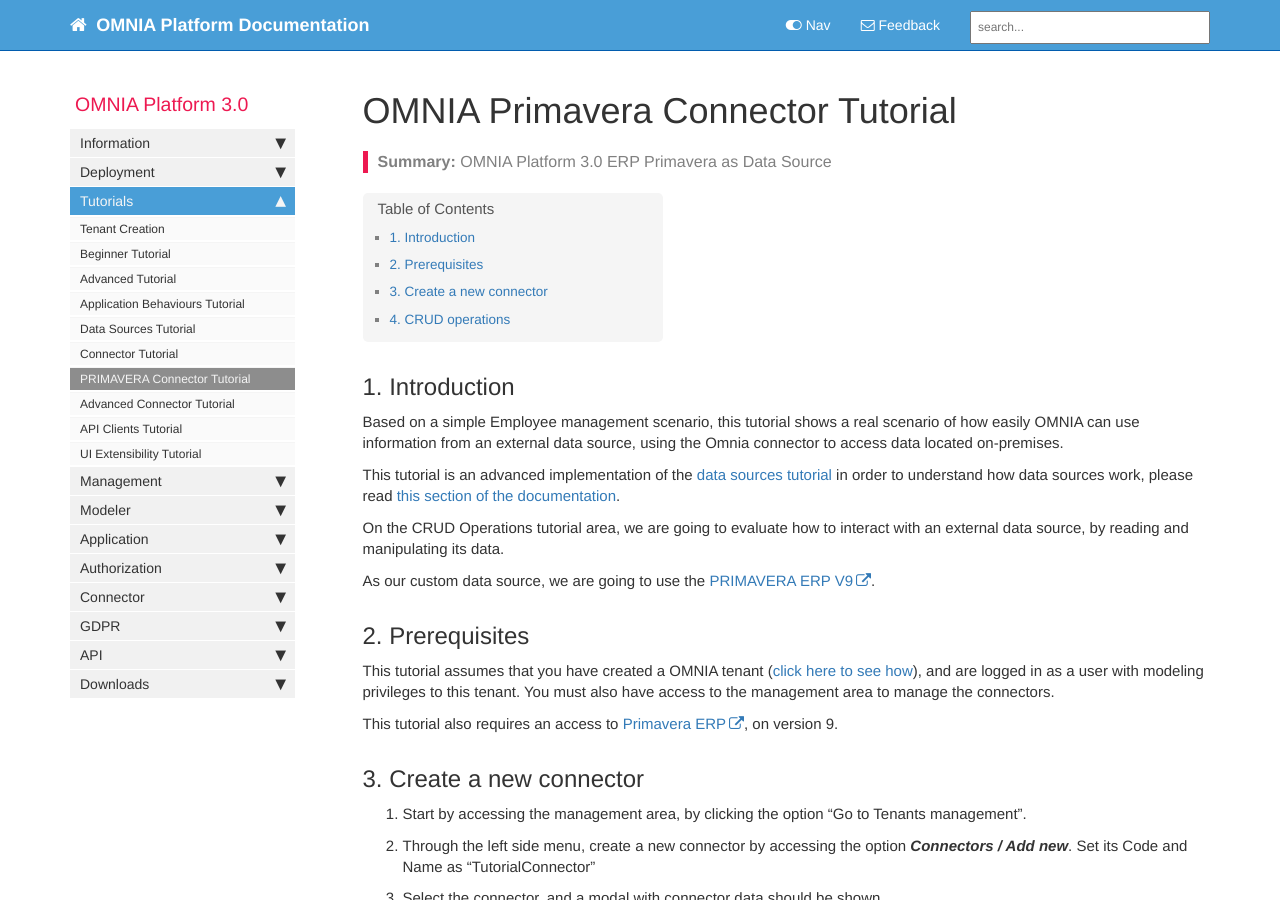
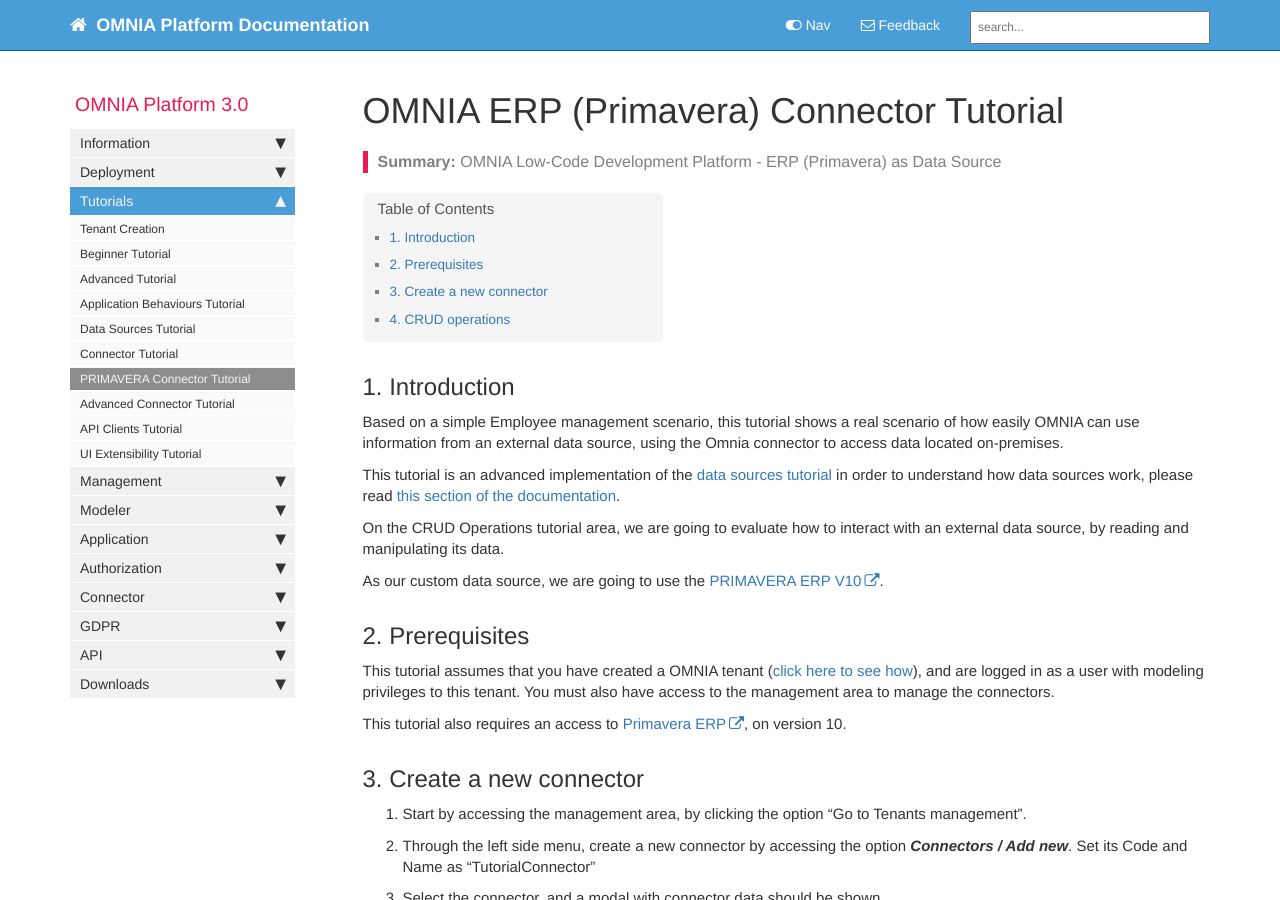
Before and after one commit to daniel8lopes/omnia3, a Jekyll site: the page built from docs/pages/omnia3/Tutorials/omnia3_primaveraconnectortutorial.md, in a window 1280 px wide and 900 px high. Built offline with Jekyll 4.4.1, drawn with Linux system fonts in a browser that asks for light colours; nearby versions of some CDN libraries; comment, search, counter and statistics services are not loaded.

Commit message:
Update omnia3_primaveraconnectortutorial.md

````diff
--- a/docs/pages/omnia3/Tutorials/omnia3_primaveraconnectortutorial.md
+++ b/docs/pages/omnia3/Tutorials/omnia3_primaveraconnectortutorial.md
@@ -1,7 +1,7 @@
 ---
-title: OMNIA Primavera Connector Tutorial
+title: OMNIA ERP (Primavera) Connector Tutorial
 keywords: omnia3
-summary: "OMNIA Platform 3.0 ERP Primavera as Data Source"
+summary: "OMNIA Low-Code Development Platform - ERP (Primavera) as Data Source"
 sidebar: omnia3_sidebar
 permalink: omnia3_primaveraconnectortutorial.html
 folder: omnia3
@@ -15,13 +15,13 @@ This tutorial is an advanced implementation of the [data sources tutorial](omnia
 
 On the CRUD Operations tutorial area, we are going to evaluate how to interact with an external data source, by reading and manipulating its data.
 
-As our custom data source, we are going to use the [PRIMAVERA ERP V9](https://pt.primaverabss.com).
+As our custom data source, we are going to use the [PRIMAVERA ERP V10](https://pt.primaverabss.com).
 
 ## 2. Prerequisites
 
 This tutorial assumes that you have created a OMNIA tenant ([click here to see how](omnia3_tenantcreation.html)), and are logged in as a user with modeling privileges to this tenant. You must also have access to the management area to manage the connectors.
 
-This tutorial also requires an access to [Primavera ERP](https://pt.primaverabss.com), on version 9.
+This tutorial also requires an access to [Primavera ERP](https://pt.primaverabss.com), on version 10.
 
 ## 3. Create a new connector
 
@@ -69,7 +69,7 @@ This tutorial also requires an access to [Primavera ERP](https://pt.primaverabss
 
     ![Modeler Add Namespace](/images/tutorials/primaveraconnector/Modeler-Employee-Add-ERP-Namespace.PNG)
 
-6. Navigate to tab *"[Data Behaviours](https://docs.numbersbelieve.com/omnia3_modeler_datasources.html)"*, and define a behaviour to be executed on *"ReadList"*. This behaviour will be used for Query and List requests for this entity.
+6. Navigate to tab *"[Data Behaviours](https://docs.omnialowcode.com/omnia3_modeler_datasources.html)"*, and define a behaviour to be executed on *"ReadList"*. This behaviour will be used for Query and List requests for this entity.
 
     Copy and paste the following code (*Remember to **change** the **```"USER"```** and **```"PASS"```** fields to your actual username and password.*):
 
````
